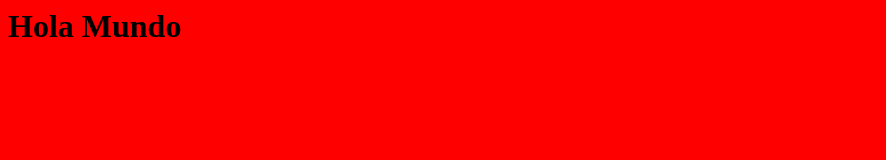
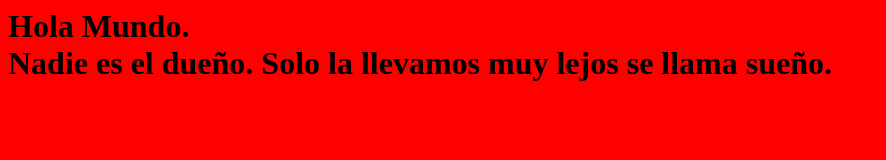
Before and after one commit to arielmaluenda/proyectoCoder, a plain HTML site: page index.html in a window 1280 px wide. Shown: the whole page, without its empty margins (0-886 px from the left). Drawn offline with Linux system fonts and the light colour scheme.

Commit message:
Add: Text in index

```diff
--- a/index.html
+++ b/index.html
@@ -8,6 +8,8 @@
   <title>Document</title>
 </head>
 <body>
-  Hola Mundo
+  Hola Mundo.
+  <br>
+  Nadie es el dueño. Solo la llevamos muy lejos se llama sueño.
 </body>
 </html>
```
